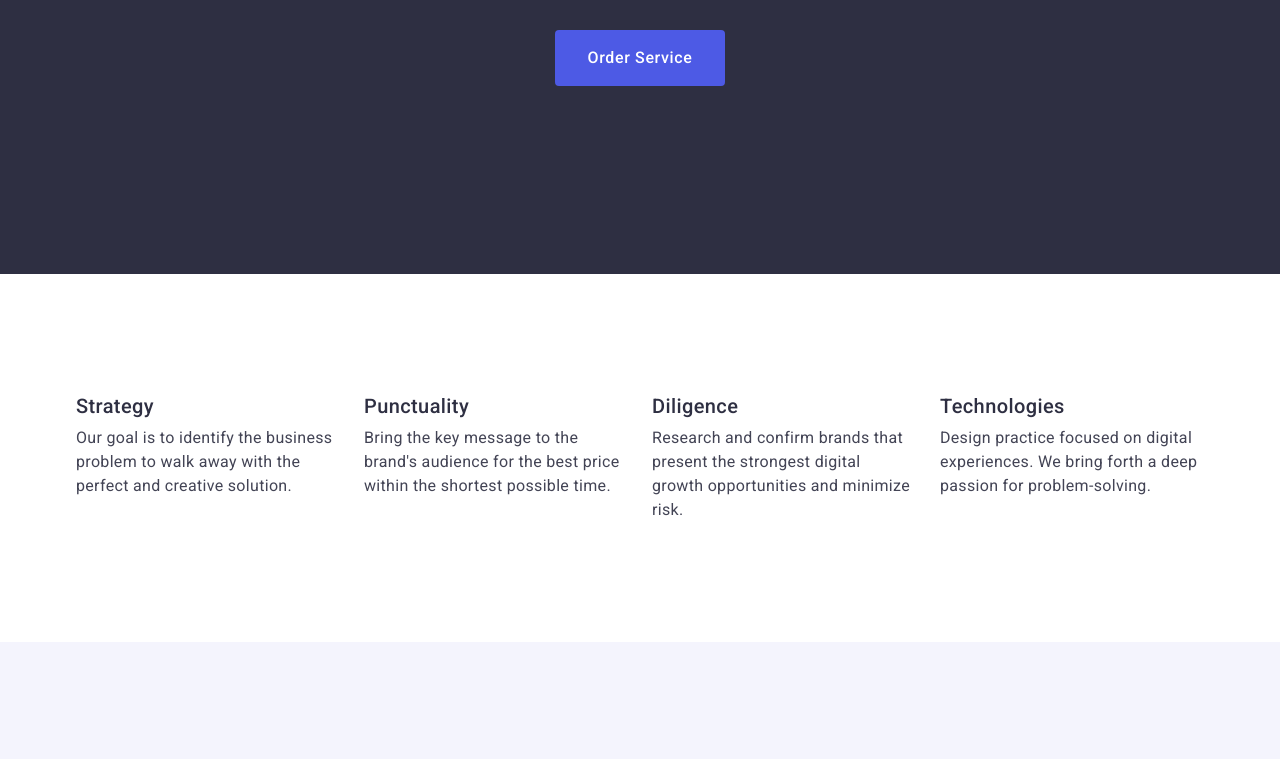
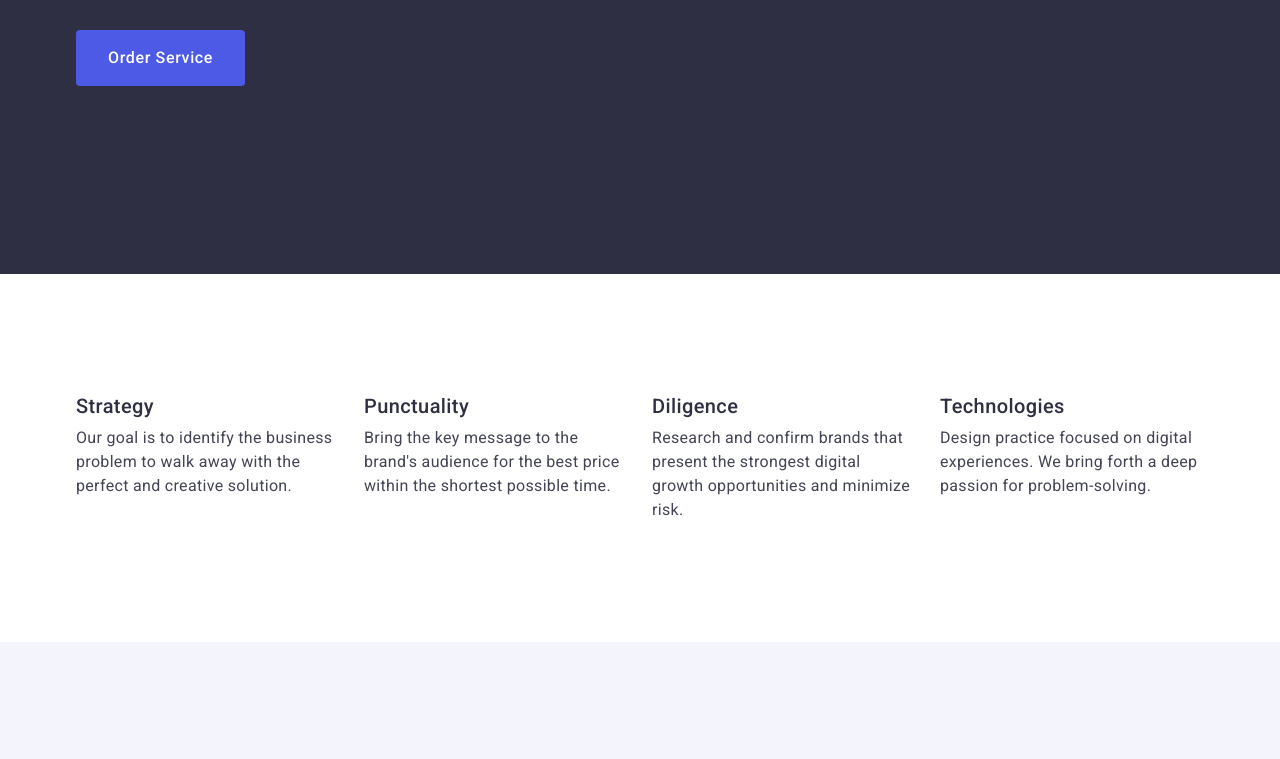
Before and after one commit to tanya-misiura/goit-markup-hw-03, a plain HTML site: page index.html in a window 1280 px wide. Shown: the part 399-1158 px from the top of the page. Drawn offline with nearby package versions, Linux system fonts and the light colour scheme.

Commit message:
bugs fixing

```diff
--- a/css/styles.css
+++ b/css/styles.css
@@ -19,10 +19,6 @@ ul {
 a {
 text-decoration: none;
 color: currentColor;
-}
-
-button {
-    cursor: pointer;
 }
 
 address {
@@ -168,19 +164,22 @@ img {
     line-height: 1.5;
     letter-spacing: 0.04em;
     color: #fff;
-    background: #4d5ae5;
+    background-color: #4d5ae5;
     border-radius: 4px;
     padding: 16px 32px;
     border: none;
+    text-align: center;
+    display: block;
+    min-width: 169px;
+    height: 56px;
+    cursor: pointer;
 }
 
 .hero-order-btn:hover, .hero-order-btn:focus {
     background-color: #404bbf;
 }
 
-.hero-btn-container {
-    text-align: center;
-}
+
 
 /** ========================================== */
 
@@ -249,7 +248,7 @@ img {
 .team-item-picture {}
 
 .team-item-container {
-    padding: 32px 16px;
+    padding: 32px 0px;
     text-align: center;
 }
 
@@ -312,6 +311,7 @@ img {
     line-height: 1.2;
     letter-spacing: 0.02em;
     color: #2e2f42;
+    margin-bottom: 8px;
 }
 
 .portfolio-menu-item-descr {
@@ -339,6 +339,8 @@ img {
     letter-spacing: 0.03em;
     text-transform: uppercase;
     color: #4d5ae5;
+    display: inline-block;
+    margin-bottom: 16px;
 }
 
 .footer-logo-color {
@@ -350,7 +352,6 @@ img {
     line-height: 1.5;
     letter-spacing: 0.02em;
     color: #f4f4fd;
-    margin-top: 16px;
     max-width: 264px;
 }
 
--- a/index.html
+++ b/index.html
@@ -67,9 +67,7 @@
       <section class="hero">
         <div class="container">
           <h1 class="hero-title">Effective Solutions for Your Business</h1>
-          <div class="hero-btn-container">
-            <button class="hero-order-btn" type="button">Order Service</button>
-          </div>
+          <button class="hero-order-btn" type="button">Order Service</button>
         </div>
       </section>
       <section class="features">
```
